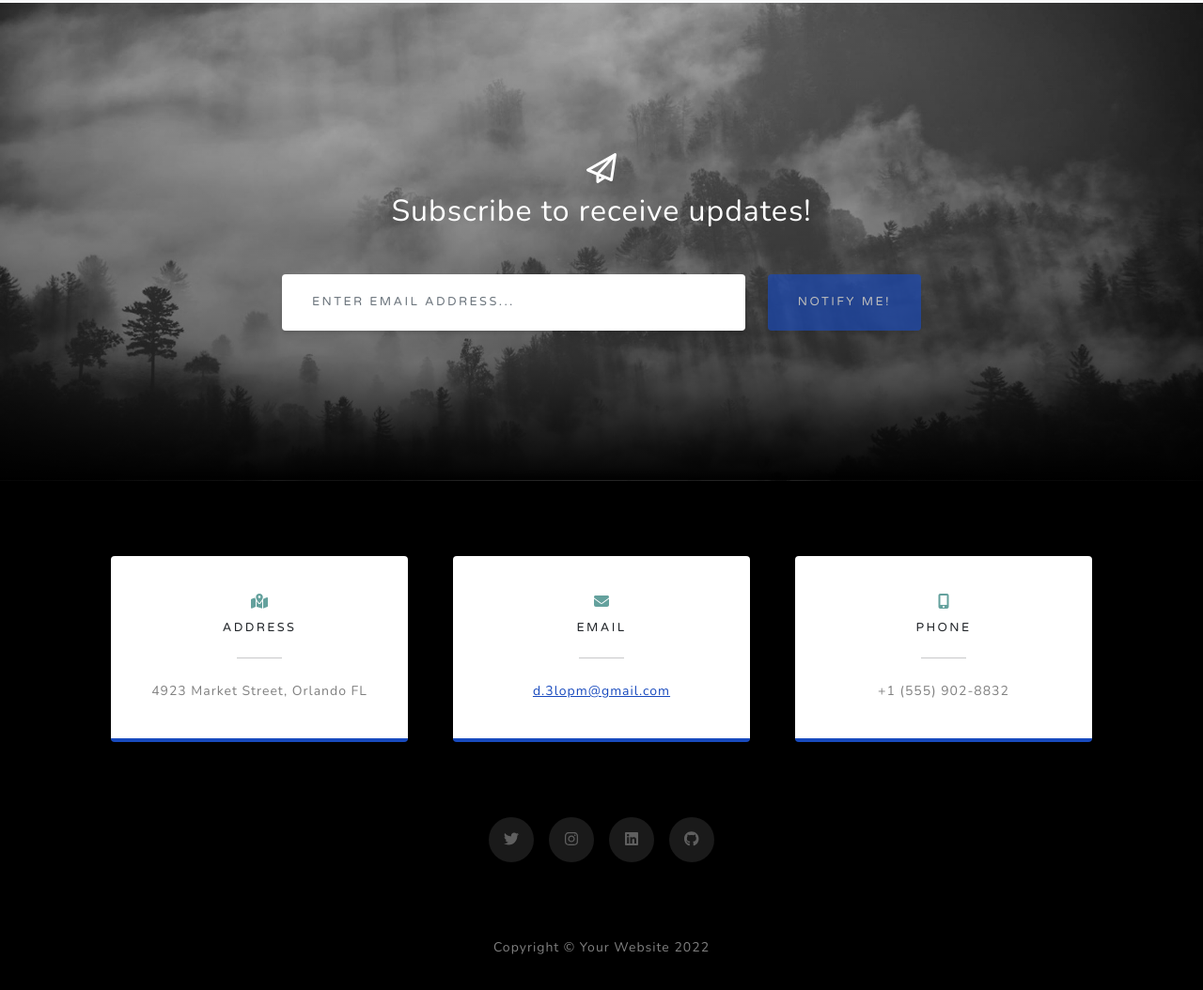
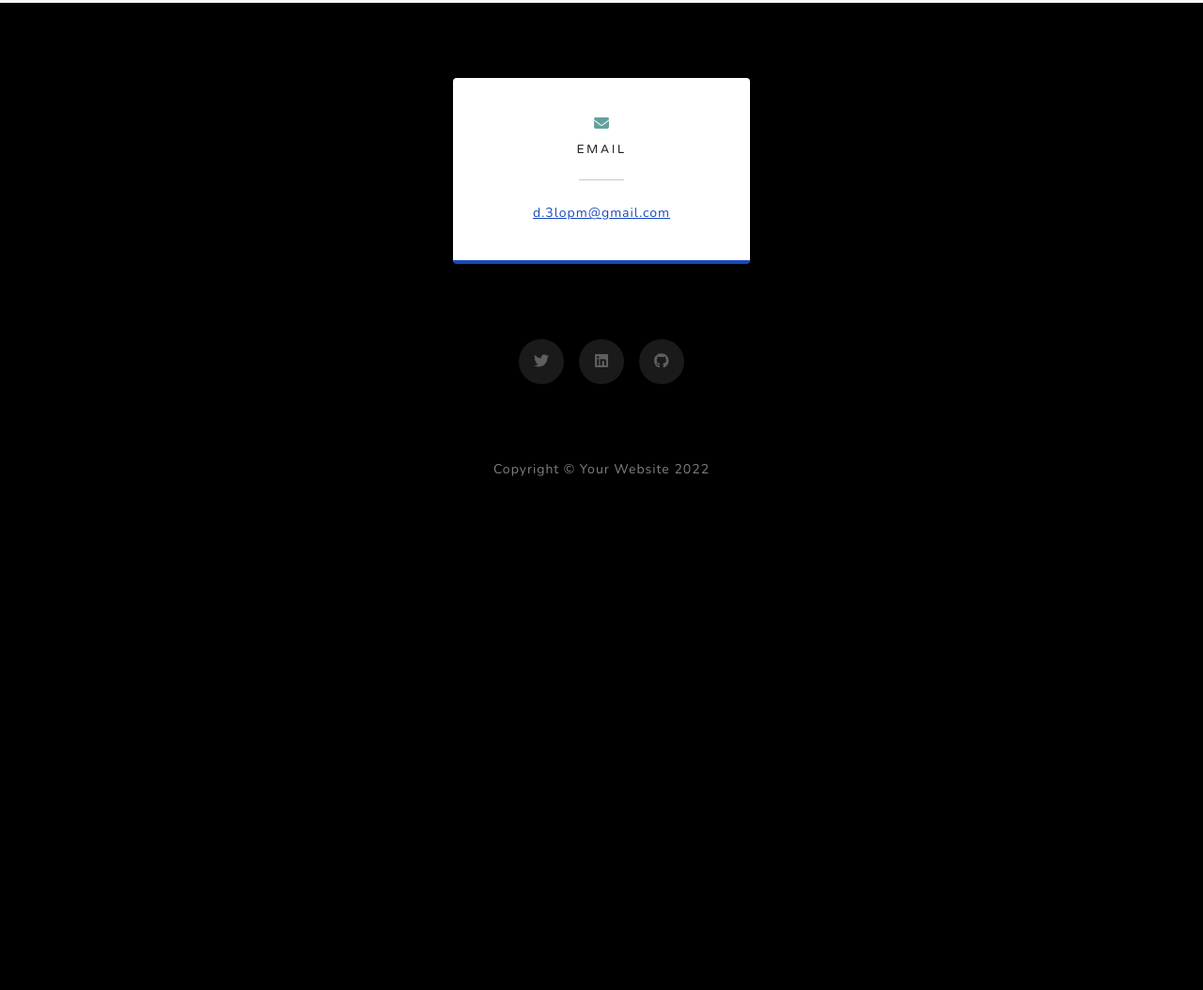
Before and after one commit to david-3lm/david-3lm.github.io, a website: page index.html in a window 1280 px wide. Shown: the part 5126-6180 px from the top of the page at 94% size. After the commit the page ends 5716 px from the top, so only its background shows below. Drawn offline with nearby package versions, Linux system fonts and the light colour scheme.

Commit message:
Update index.html

```diff
--- a/index.html
+++ b/index.html
@@ -234,63 +234,14 @@
                 </div>
             </div>
         </section>
-        <!-- Signup-->
-        <section class="signup-section" id="signup">
-            <div class="container px-4 px-lg-5">
-                <div class="row gx-4 gx-lg-5">
-                    <div class="col-md-10 col-lg-8 mx-auto text-center">
-                        <i class="far fa-paper-plane fa-2x mb-2 text-white"></i>
-                        <h2 class="text-white mb-5">Subscribe to receive updates!</h2>
-                        <!-- * * * * * * * * * * * * * * *-->
-                        <!-- * * SB Forms Contact Form * *-->
-                        <!-- * * * * * * * * * * * * * * *-->
-                        <!-- This form is pre-integrated with SB Forms.-->
-                        <!-- To make this form functional, sign up at-->
-                        <!-- https://startbootstrap.com/solution/contact-forms-->
-                        <!-- to get an API token!-->
-                        <form class="form-signup" id="contactForm" data-sb-form-api-token="API_TOKEN">
-                            <!-- Email address input-->
-                            <div class="row input-group-newsletter">
-                                <div class="col"><input class="form-control" id="emailAddress" type="email" placeholder="Enter email address..." aria-label="Enter email address..." data-sb-validations="required,email" /></div>
-                                <div class="col-auto"><button class="btn btn-primary disabled" id="submitButton" type="submit">Notify Me!</button></div>
-                            </div>
-                            <div class="invalid-feedback mt-2" data-sb-feedback="emailAddress:required">An email is required.</div>
-                            <div class="invalid-feedback mt-2" data-sb-feedback="emailAddress:email">Email is not valid.</div>
-                            <!-- Submit success message-->
-                            <!---->
-                            <!-- This is what your users will see when the form-->
-                            <!-- has successfully submitted-->
-                            <div class="d-none" id="submitSuccessMessage">
-                                <div class="text-center mb-3 mt-2 text-white">
-                                    <div class="fw-bolder">Form submission successful!</div>
-                                    To activate this form, sign up at
-                                    <br />
-                                    <a href="https://startbootstrap.com/solution/contact-forms">https://startbootstrap.com/solution/contact-forms</a>
-                                </div>
-                            </div>
-                            <!-- Submit error message-->
-                            <!---->
-                            <!-- This is what your users will see when there is-->
-                            <!-- an error submitting the form-->
-                            <div class="d-none" id="submitErrorMessage"><div class="text-center text-danger mb-3 mt-2">Error sending message!</div></div>
-                        </form>
-                    </div>
-                </div>
-            </div>
-        </section>
+
+
         <!-- Contact-->
         <section class="contact-section bg-black">
             <div class="container px-4 px-lg-5">
                 <div class="row gx-4 gx-lg-5">
                     <div class="col-md-4 mb-3 mb-md-0">
-                        <div class="card py-4 h-100">
-                            <div class="card-body text-center">
-                                <i class="fas fa-map-marked-alt text-primary mb-2"></i>
-                                <h4 class="text-uppercase m-0">Address</h4>
-                                <hr class="my-4 mx-auto" />
-                                <div class="small text-black-50">4923 Market Street, Orlando FL</div>
-                            </div>
-                        </div>
+
                     </div>
                     <div class="col-md-4 mb-3 mb-md-0">
                         <div class="card py-4 h-100">
@@ -303,19 +254,11 @@
                         </div>
                     </div>
                     <div class="col-md-4 mb-3 mb-md-0">
-                        <div class="card py-4 h-100">
-                            <div class="card-body text-center">
-                                <i class="fas fa-mobile-alt text-primary mb-2"></i>
-                                <h4 class="text-uppercase m-0">Phone</h4>
-                                <hr class="my-4 mx-auto" />
-                                <div class="small text-black-50">+1 (555) 902-8832</div>
-                            </div>
-                        </div>
+
                     </div>
                 </div>
                 <div class="social d-flex justify-content-center">
-                    <a class="mx-2" href="#!"><i class="fab fa-twitter"></i></a>
-                    <a class="mx-2" href="#!"><i class="fab fa-instagram"></i></a>
+                    <a class="mx-2" href="https://twitter.com/david_3lm"><i class="fab fa-twitter"></i></a>
                     <a class="mx-2" href="https://www.linkedin.com/in/david-l%C3%B3pez-l%C3%B3pez-95b2a5228/"><i class="fab fa-linkedin"></i></a>
                     <a class="mx-2" href="https://github.com/david-3lm"><i class="fab fa-github"></i></a>
                 </div>
```
